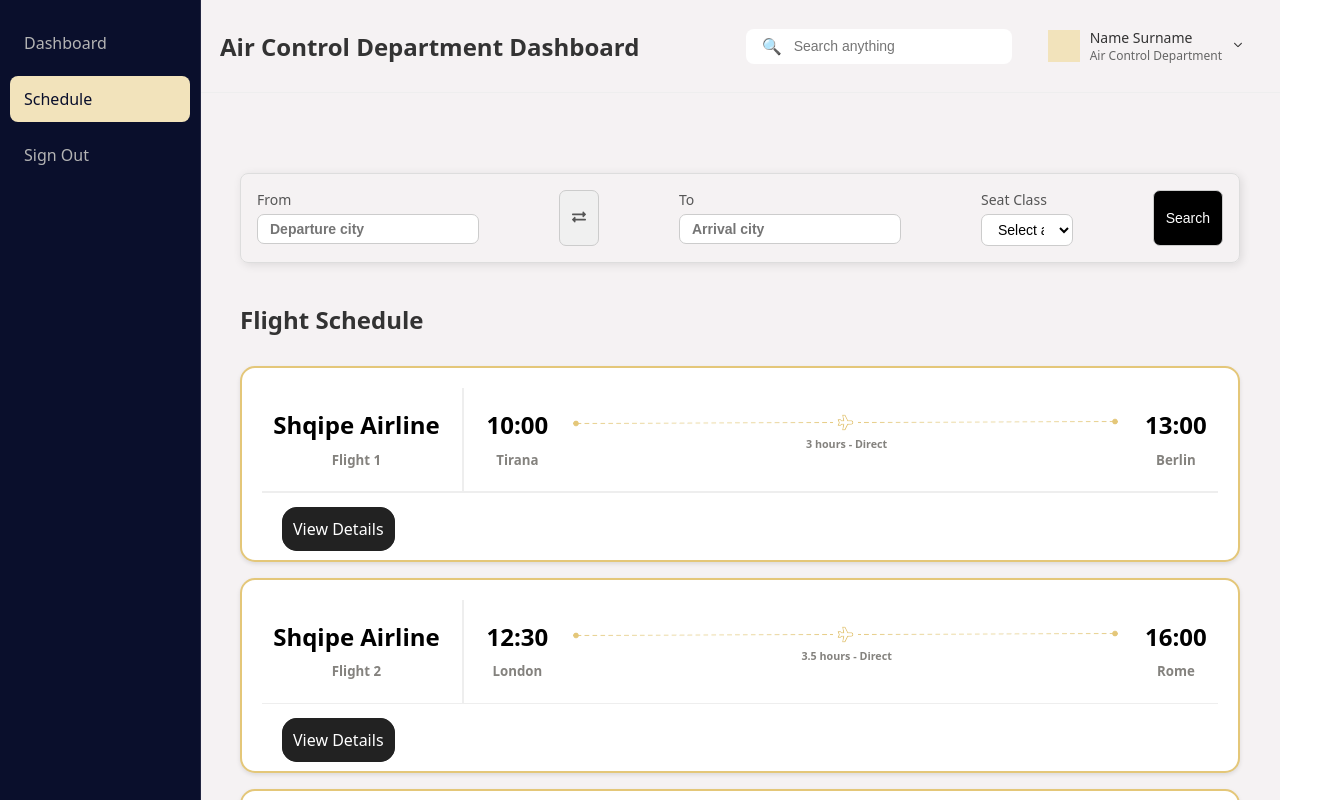
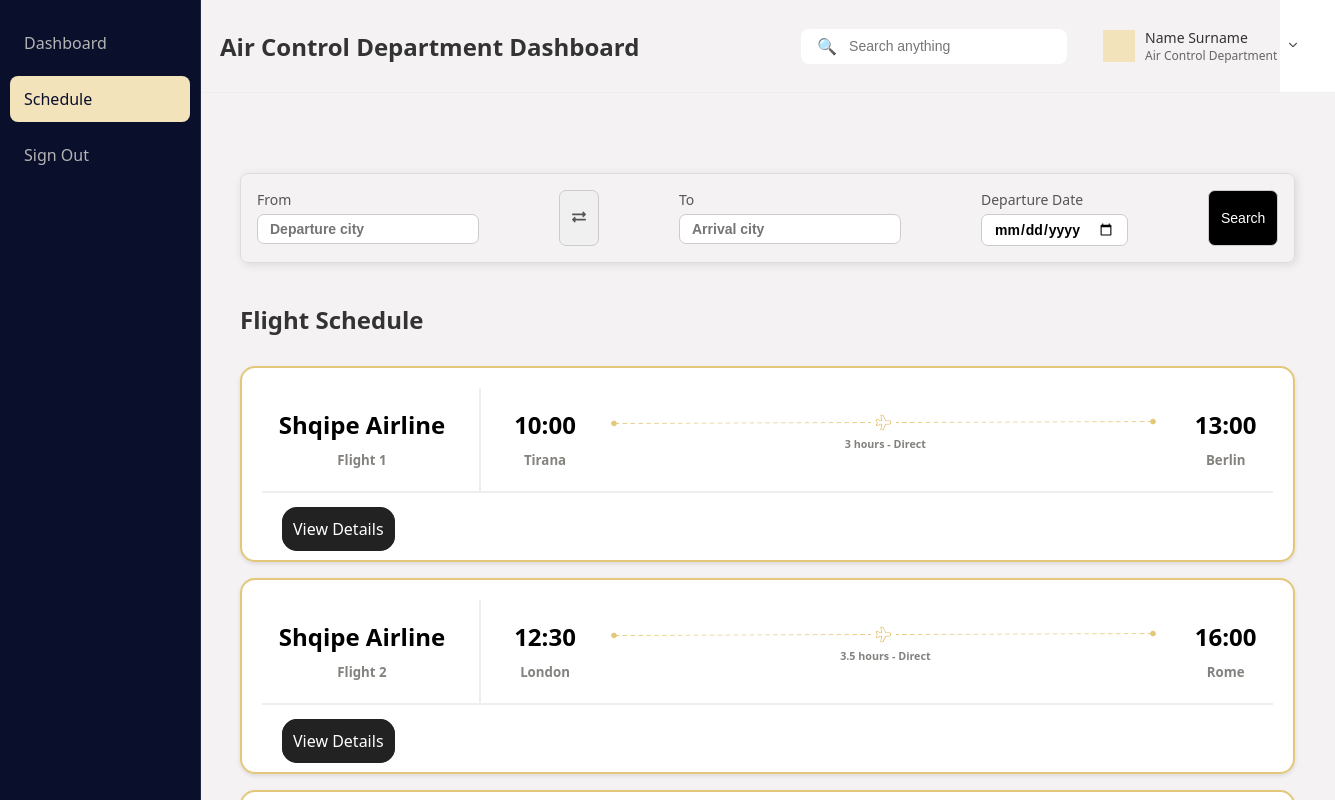
Before and after one commit to ShqipeAirline/ShqipeAirline, a React (Vite) app in the folder Front/shqipe-airline/: page /acd-dashboard/schedule in a window 1280 px wide. Shown: the top 800 px of the page, 1335 px wide, since content can reach past the window. Built offline with nearby package versions, Linux system fonts and the light colour scheme.

Commit message:
update flight search

```diff
--- a/Front/shqipe-airline/src/components/forms/FlightSearch.jsx
+++ b/Front/shqipe-airline/src/components/forms/FlightSearch.jsx
@@ -3,14 +3,15 @@ import { FaExchangeAlt } from "react-icons/fa";
 import "./../../pages/acd/AcdSchedule.css";
 
 const flights = [
-  {  departurePlace: "Tirana", arrivalPlace: "Berlin", duration: "3 hours" },
-  {  departurePlace: "London",  arrivalPlace: "Rome", duration: "3.5 hours" },
-  {  departurePlace: "Paris",  arrivalPlace: "New York", duration: "6.5 hours" },
+  { departureTime: "10:00", departurePlace: "Tirana", arrivalTime: "13:00", arrivalPlace: "Berlin", duration: "3 hours" },
+  { departureTime: "12:30", departurePlace: "London", arrivalTime: "16:00", arrivalPlace: "Rome", duration: "3.5 hours" },
+  { departureTime: "14:15", departurePlace: "Paris", arrivalTime: "18:45", arrivalPlace: "New York", duration: "6.5 hours" },
 ];
 
 export default function FlightSearch({ setResults }) {
   const [from, setFrom] = useState(""); // Default empty
   const [to, setTo] = useState(""); // Default empty
+  const [date, setDate] = useState(""); // Default empty
   const [seatClass, setSeatClass] = useState(""); // Default empty
 
   const handleSearch = () => {
@@ -59,17 +60,14 @@ export default function FlightSearch({ setResults }) {
           />
         </div>
         <div className="flight-search-group">
-          <label>Seat Class</label>
-          <select
-            value={seatClass}
-            onChange={(e) => setSeatClass(e.target.value)}
-          >
-            <option value="">Select a seat class</option>
-            <option value="Economy">Economy</option>
-            <option value="Business">Business</option>
-            <option value="First Class">First Class</option>
-          </select>
+          <label>Departure Date</label>
+          <input
+            type="date"
+            value={date}
+            onChange={(e) => setDate(e.target.value)}
+          />
         </div>
+
         <button className="search-button" onClick={handleSearch}>
           Search
         </button>
```
